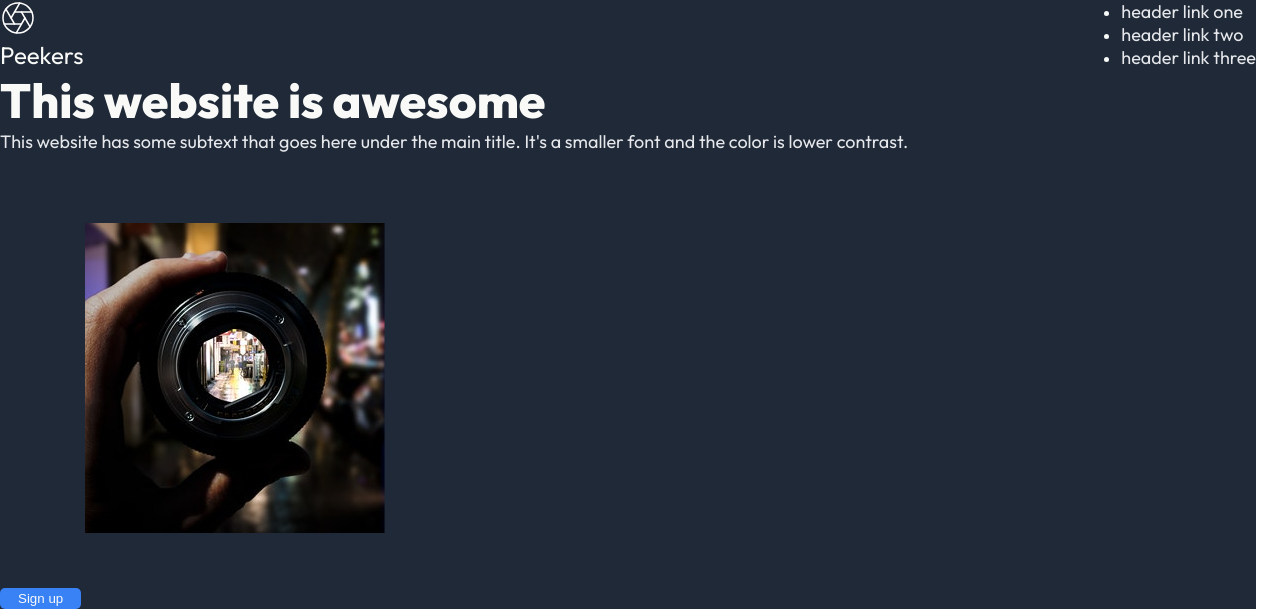
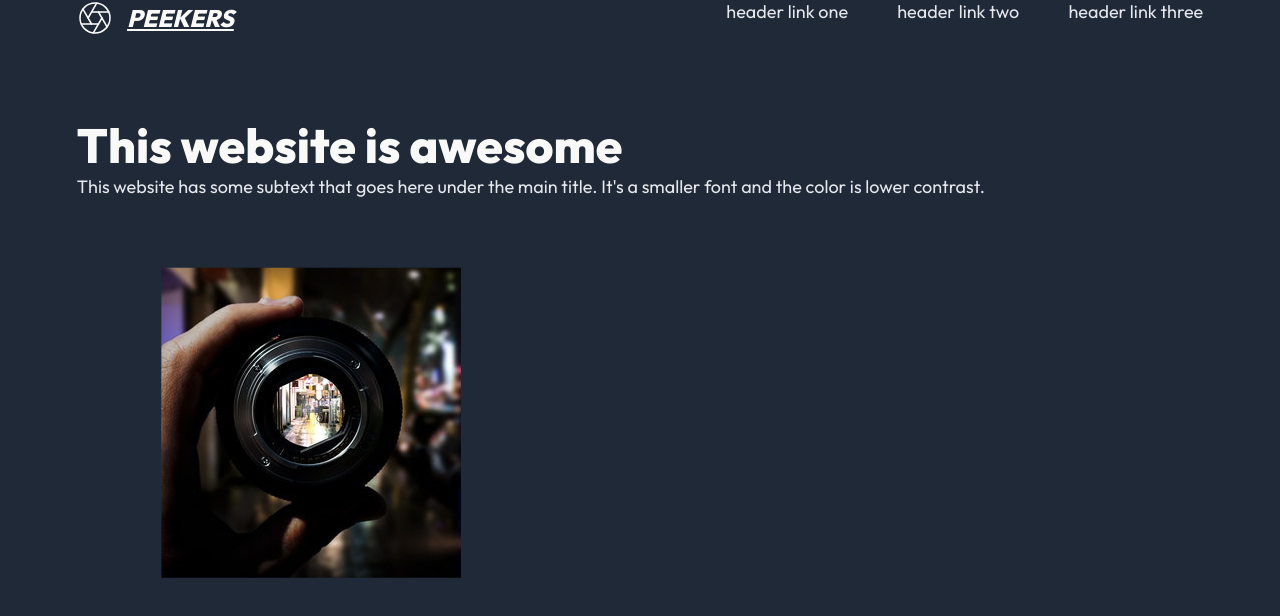
Before and after one commit to unahuli/top-landing-page, a plain HTML site: page index.html in a window 1280 px wide. Shown: the top 616 px of the page. Drawn offline with Linux system fonts and the light colour scheme.

Commit message:
header nav and logo flex layout done

```diff
--- a/index.html
+++ b/index.html
@@ -13,7 +13,7 @@
 
       <div class="header-nav">
         <figure>
-          <img src="assets/aperture.svg" alt="company logo">
+          <img class="logo" src="assets/aperture.svg" alt="company logo">
           <figcaption class="company-name">Peekers</figcaption>
         </figure>
         <nav>
--- a/style.css
+++ b/style.css
@@ -11,19 +11,41 @@ body {
   /* layout */
   /* display: flex;
   flex-direction: column; */
-  padding-right: 24px;
+  /* padding-right: 24px; */
 }
 
 /* header layout */
+
+/* header logo and nav layout */
 .header-container {
   display: flex;
   flex-direction: column;
+  padding: 0 6vw;
 }
 
 .header-nav {
   display: flex;
   justify-content: space-between;
+  margin-bottom: 7%;
 }
+
+.header-nav figure {
+  flex: 0 0 auto;
+  display: flex;
+  align-items: center;
+  gap: 10%;
+}
+
+.header-nav nav {
+  flex-grow: 1;
+}
+
+.header-nav ul {
+  display: flex;
+  justify-content: flex-end;
+  gap: 5%;
+}
+
 
 /* Header and Footer background color */
 header,
@@ -36,6 +58,10 @@ footer {
 .company-name {
   /* color: #F9FAF8; */
   font-size: 24px;
+  text-decoration: underline;
+  text-transform: uppercase;
+  font-style: italic;
+  font-weight: bold;
 }
 
 .header-intro h1 {
@@ -45,15 +71,16 @@ footer {
 }
 
 /* header secondary text and nav links font color and size*/
+/* remove text decoration form links */
 .header-secondary-text,
 nav a{
   font-size: 18px;
   color: #E5E7EB;
+  text-decoration: none;
 }
 
-/* remove text decoration form links */
-a {
-  text-decoration: none;
+nav li {
+  list-style-type: none;
 }
 
 /* img */
```
